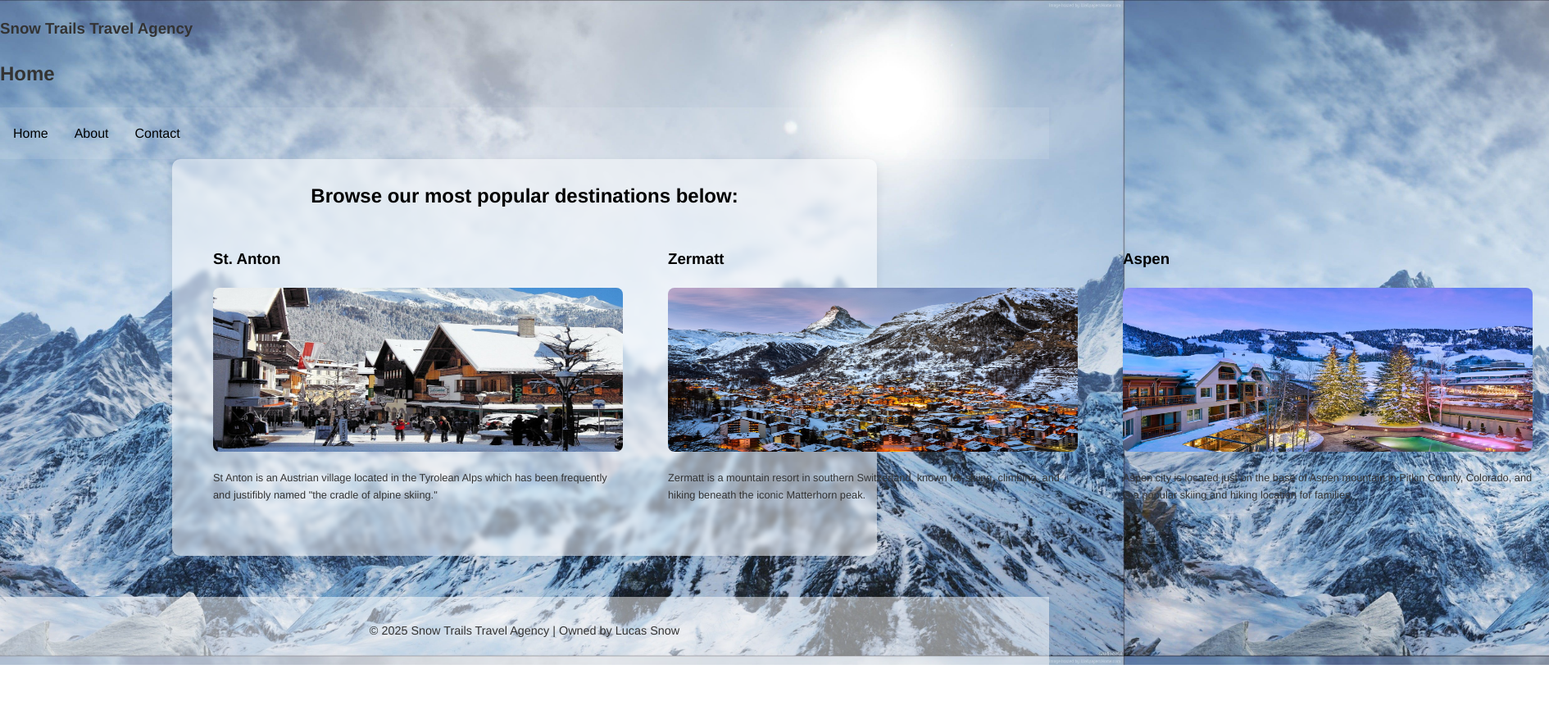
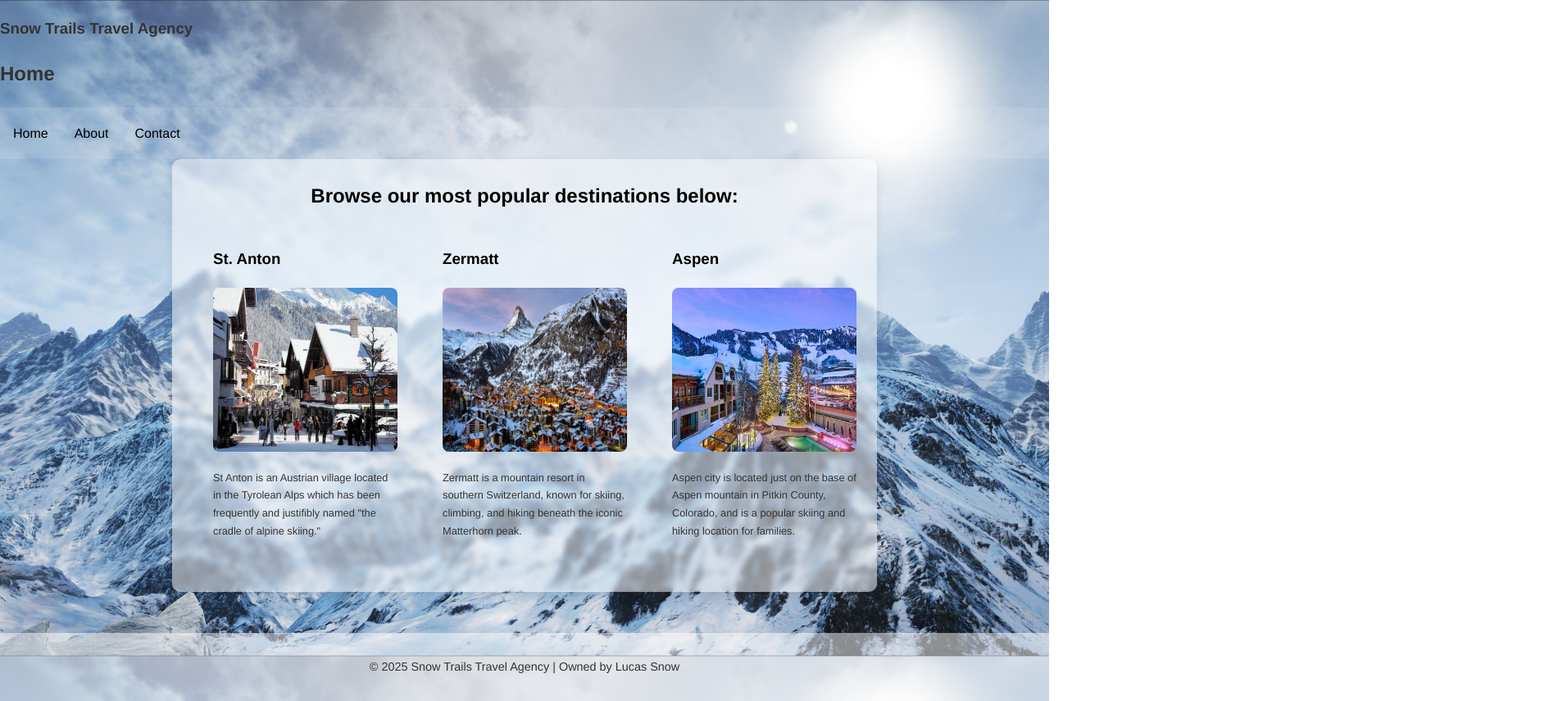
Before and after one commit to NathanKupracz0/HTML-for-tu856-web-team, a plain HTML site: page index.html in a window 1280 px wide. Shown: the whole page at 82% size, 1890 px wide, since content can reach past the window. Before the commit the page ends 811 px from the top, so only its background shows below. Drawn offline with Linux system fonts and the light colour scheme.

Commit message:
fixed width of images

```diff
--- a/index.html
+++ b/index.html
@@ -19,7 +19,7 @@
                 <style>
                     img {
                         border-radius: 8px;
-                        width: 500px;
+                        width: 225px;
                         height: 200px;
                     }
                 </style>
```
